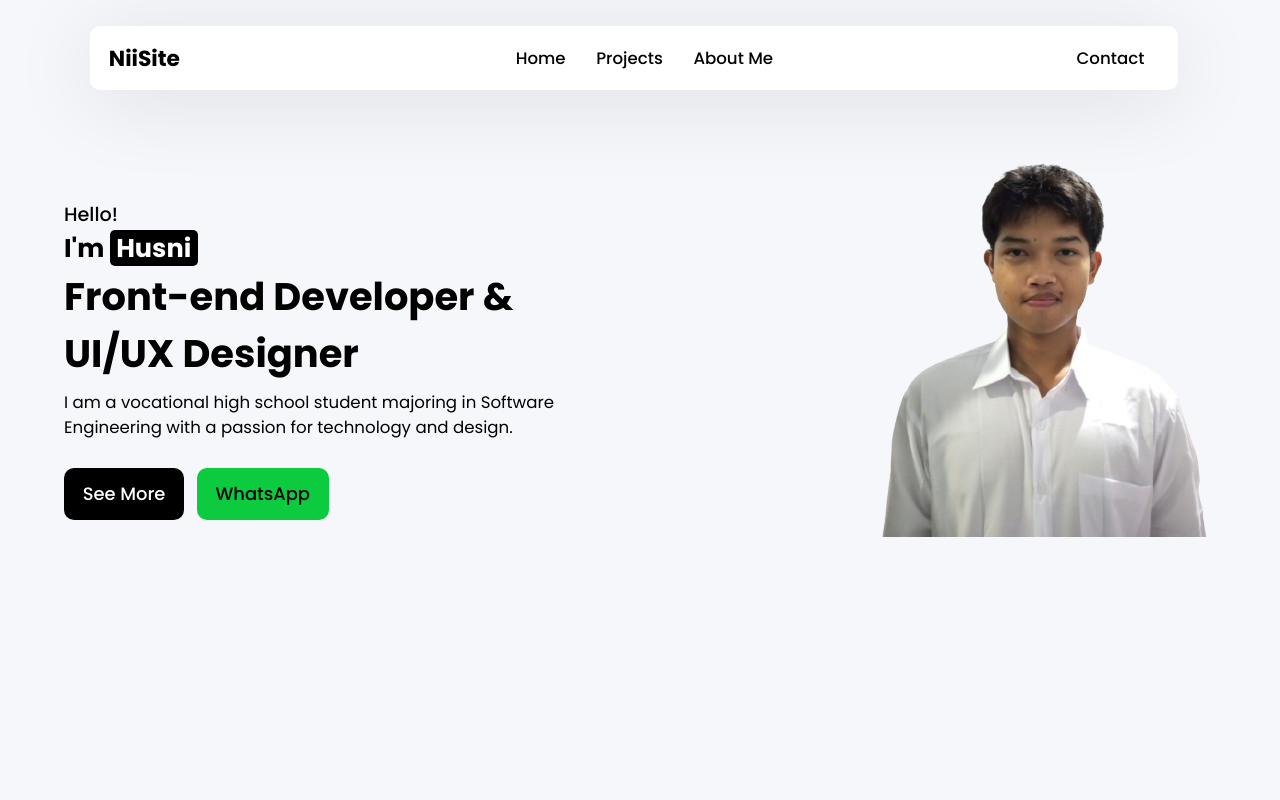
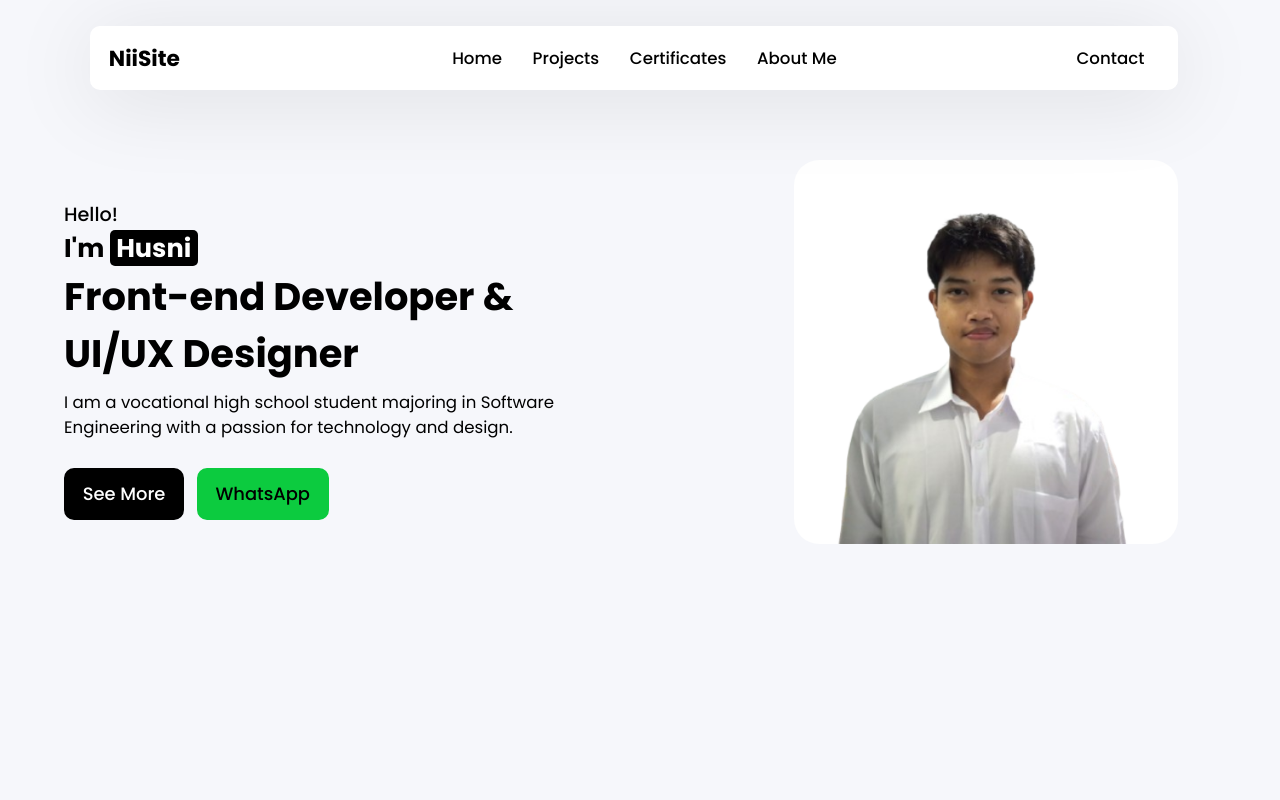
Before and after one commit to hsniim/myportofolio, a plain HTML site: page index.html in a window 1280 px wide. Shown: the top 800 px of the page. Drawn offline with Linux system fonts and the light colour scheme.

Commit message:
menambahkan certificates page dan memperbaiki foto profil

```diff
--- a/index.html
+++ b/index.html
@@ -15,6 +15,7 @@
                   <ul>
                         <li><a href="#home">Home</a></li>
                         <li><a href="#prj">Projects</a></li>
+                        <li><a href="#cert">Certificates</a></li>
                         <li><a href="#abt">About Me</a></li>
                   </ul>
             </div>
@@ -35,7 +36,7 @@
                   </div>
             </div>
             <div class="heropic">
-                  <img src="resource/2.png" alt="Husni">
+                  <img src="resource/yaya white.png" alt="Husni">
             </div>
       </article>
 
@@ -111,7 +112,7 @@
                         </path></svg></a>
                   </div>
                   <div class="gmail">
-                        <a href=""><img src="resource/email-1572-svgrepo-com.svg" alt="Gmail"></a>
+                        <a href="mailto:husnovember21@gmail.com"><img src="resource/email-1572-svgrepo-com.svg" alt="Gmail"></a>
                   </div>
                   <div class="whats">
                         <a href="https://wa.me/628998378498"><img src="resource/whatsapp-svgrepo-com.svg" alt="WhatsApp"></a>
--- a/style.css
+++ b/style.css
@@ -80,7 +80,7 @@ body {
     text-align: left;
     width: 60vw;
     height: 100vh;
-    max-width: 60vw;
+    max-width: 50vw;
     max-height: 100vh;
     padding-left: 5vw;
     padding-top: 25vh;
@@ -157,12 +157,15 @@ body {
 }
 
 .heropic {
-    height: 100vh;
+    height: 80vh;
     max-height: 100vh;
+    margin-left: 7vw;
 }
 
 .heropic img {
-    margin-top: 13vh;
+    margin-top: 20vh;
+    width: 30vw;
+    border-radius: 25px;
 }
 
 .ar2 {
```
Also changed, not shown: resource/apni.png (added), resource/yaya white.png (added).
